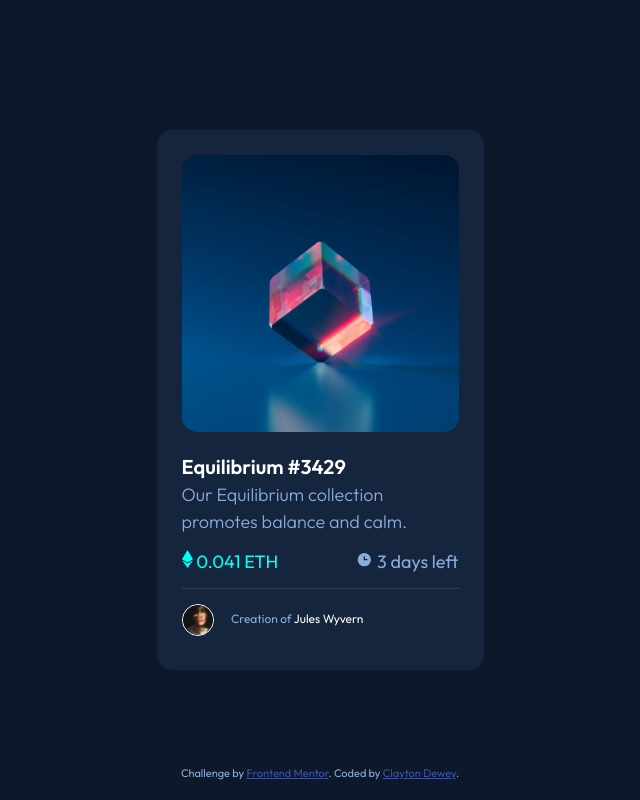
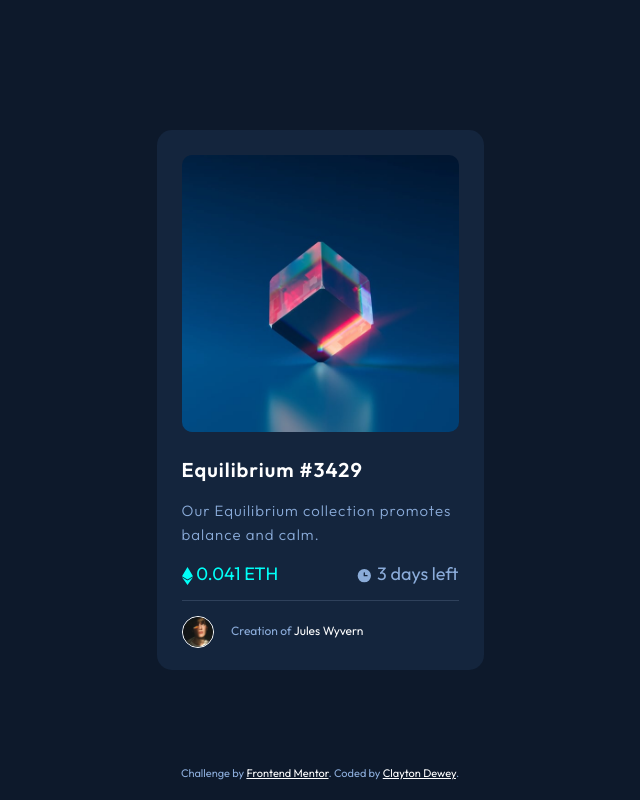
Before and after one commit to ClaytonDewey/nft-preview-card-component, a website built with Parcel: page index.html in a window 1280 px wide. Shown: the whole page, without its empty margins (320-960 px from the left). Built offline with nearby package versions, Linux system fonts and the light colour scheme.

Commit message:
Set desktop styles

```diff
--- a/sass/main.scss
+++ b/sass/main.scss
@@ -34,7 +34,6 @@ $fs-100: 1.2rem;
     box-sizing: inherit;
 }
 
-/*  GROUPING  */
 html,
 body {
     margin: 0px auto;
@@ -86,8 +85,8 @@ body {
     display: block;
     max-width: 100%;
     height: auto;
-    border-radius: 1.5rem;
-    margin-bottom: 1.5rem;
+    border-radius: 1rem;
+    margin-bottom: 1.8rem;
 
     &-hover {
       position: absolute;
@@ -115,11 +114,13 @@ body {
  }
 
   h1 {
+    margin-bottom: 1.5rem;
     a {
       font-size: 2rem;
       font-weight: $fw-bold;
       color: $clr-white;
       text-decoration: none;
+      letter-spacing: 1px;
 
       &:hover {
         color: $clr-primary-cyan;
@@ -129,10 +130,11 @@ body {
 
   p {
     color: $clr-primary-blue;
-    font-size: $fs-200;
-    line-height: 1.5;
+    font-size: 1.5rem;
+    line-height: 1.6;
     font-weight: $fw-light;
     margin-bottom: 1.5rem;
+    letter-spacing: 1px;
   }
 
   &__body {
@@ -154,6 +156,10 @@ body {
     div {
       flex: 0 0 50%;
       justify-content: space-between;
+
+      > img {
+        vertical-align: middle;
+      }
 
       &:first-child {
         color: $clr-primary-cyan;
@@ -182,7 +188,35 @@ body {
       color: $clr-white;
       text-decoration: none;
     }
-}
+
+    a:hover,
+    a:focus {
+      text-decoration: underline;
+    }
+
+    a:visited {
+      color: $clr-white;
+    }
+  }
+
+  @media #{$mq-large} {
+    width: 35rem;
+    height: 59.6rem;
+
+    p {
+      font-size: 1.6rem;
+      margin-bottom: 2rem;
+      line-height: 1.8;
+    }
+
+    &__body::after {
+      margin: 2rem auto;
+    }
+
+    &__footer {
+      font-size: $fs-200;
+    }
+  }
 }
 
 // Attribution
@@ -196,5 +230,5 @@ body {
 }
 
 .attribution a {
-  color: hsl(228, 45%, 44%);
+  color: $clr-white;
 }
```
Also changed, not shown: css/style.css.
